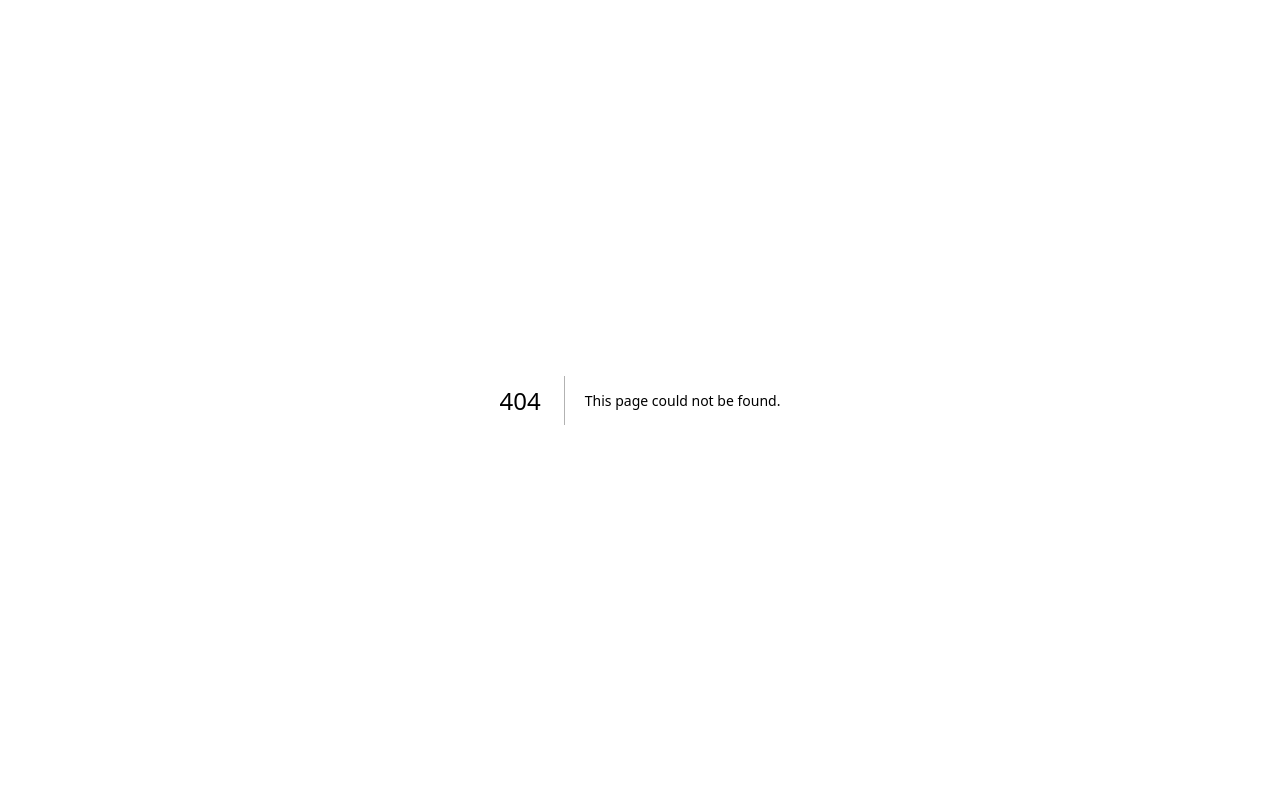
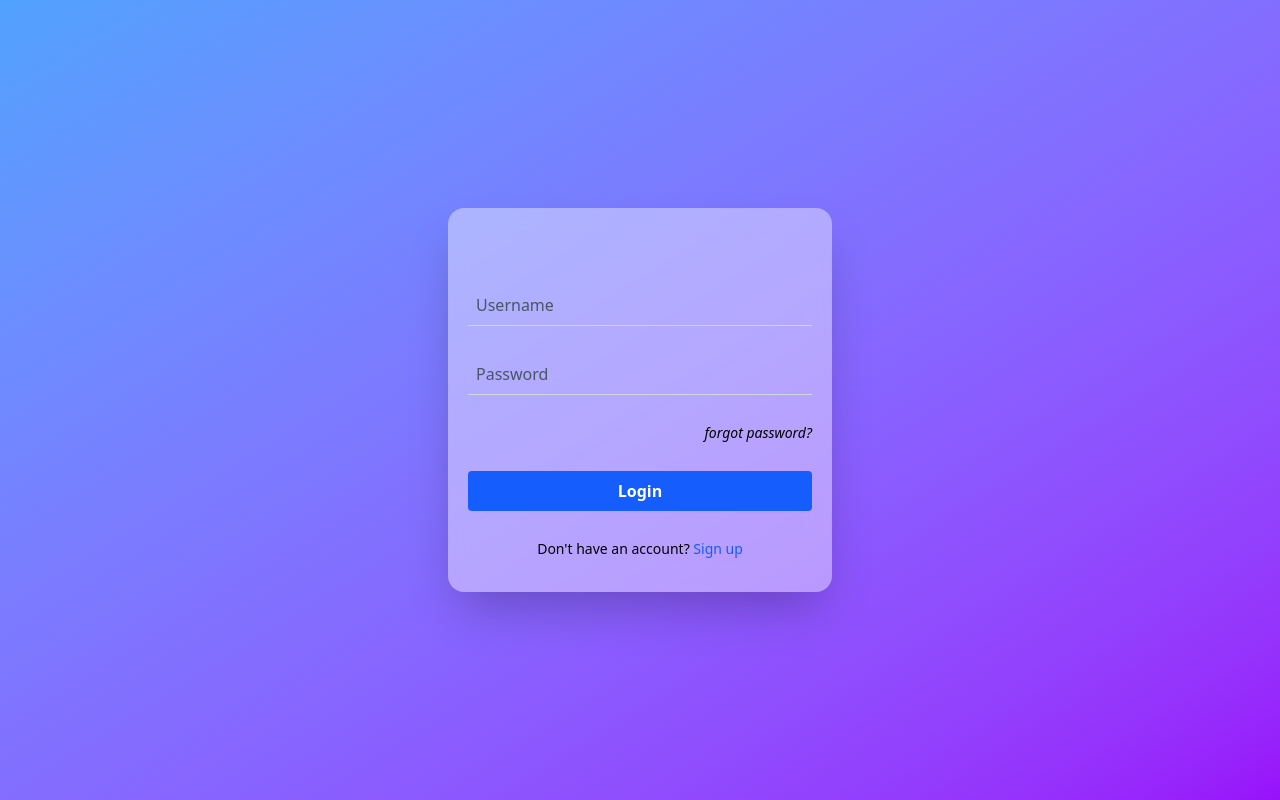
Before and after one commit to AlloyC/inventory-manager, a Next.js app: page /auth/login in a window 1280 px wide. Before the commit this address had no page. Built offline with nearby package versions, Linux system fonts and the light colour scheme.

Commit message:
created sign up and login page

```diff
--- /dev/null
+++ b/src/app/auth/layout.tsx
@@ -0,0 +1,14 @@
+
+function layout({
+  children,
+}: Readonly<{
+  children: React.ReactNode;
+}>) {
+  return (
+    <div className="w-screen min-h-screen flex justify-center items-center bg-linear-to-br from-blue-400 to-purple-600">
+      {children}
+    </div>
+  )
+}
+
+export default layout
--- /dev/null
+++ b/src/app/auth/login/page.tsx
@@ -0,0 +1,20 @@
+import SubmitBtn from "@/app/components/submitBtn";
+import Input from "../../components/Input";
+
+function login() {
+  return (
+    <div className="w-96 h-96 shadow-2xl p-5 flex justify-center items-end rounded-2xl bg-white/40 backdrop-blur-md">
+      <form className="w-full h-10/12 rounded-2xl flex flex-col gap-7">
+        <Input type="text" label="Username" />
+        <Input type="password" label="Password" />
+        <div className="self-end italic text-sm cursor-pointer">
+          forgot password?
+        </div>
+        <SubmitBtn text="Login" />
+        <p className="text-center text-sm">Don't have an account? <span className="text-blue-600 cursor-pointer">Sign up</span></p>
+      </form>
+    </div>
+  );
+}
+
+export default login;
--- /dev/null
+++ b/src/app/auth/sign-up/page.tsx
@@ -0,0 +1,19 @@
+import SubmitBtn from "@/app/components/submitBtn";
+import Input from "../../components/Input";
+
+function signUp() {
+  return (
+    <div className="w-96 min-h-96 shadow-2xl p-5 flex justify-center items-end rounded-2xl bg-white/40 backdrop-blur-md">
+      <form className="w-full h-10/12 rounded-2xl flex flex-col gap-7">
+        <Input type="text" label="Username" />
+        <Input type="email" label="Email" />
+        <Input type="password" label="Password" />
+        <Input type="password" label="Confirm Password" />
+        <SubmitBtn text="Sign Up" />
+        <p className="text-center text-sm">Already have an account? <span className="text-blue-600 cursor-pointer">log in</span></p>
+      </form>
+    </div>
+  );
+}
+
+export default signUp;
--- /dev/null
+++ b/src/app/components/Input.tsx
@@ -0,0 +1,37 @@
+"use client";
+
+import { useEffect, useState } from "react";
+
+const Input = ({ type, label }: { type: string; label: string }) => {
+  const [active, setActive] = useState(false);
+  const [value, setValue] = useState("");
+
+  useEffect(() => {
+    if (value !== "") {
+      setActive(true);
+    } else {
+      setActive(false);
+    }
+  }, [value]);
+
+  return (
+    <div className="relative">
+      <label
+        className={`absolute  transition-all ${
+          active
+            ? "-top-3 left-0 text-sm font-semibold px-1 text-blue-800"
+            : "text-gray-600 left-2 top-2"
+        }`}
+      >
+        {label}
+      </label>
+      <input
+        type={type}
+        onChange={(e) => setValue((prev) => (prev = e.target.value))}
+        className=" w-full p-2 border-b border-gray-300 outline-none focus:border-blue-600 transition-all"
+      />
+    </div>
+  );
+};
+
+export default Input;
--- /dev/null
+++ b/src/app/components/submitBtn.tsx
@@ -0,0 +1,11 @@
+const SubmitBtn = ({ text }: { text: string }) => {
+  return (
+    <div>
+      <button className="cursor-pointer focus:outline-none focus:bg-blue-700 hover:bg-blue-700 w-full text-center bg-blue-600 p-2 rounded text-white font-semibold">
+        {text}
+      </button>
+    </div>
+  );
+};
+
+export default SubmitBtn;
```
Also changed, not shown: package.json (+7 -6 lines), 2 other files (tests, documents, lock files or other folders).
